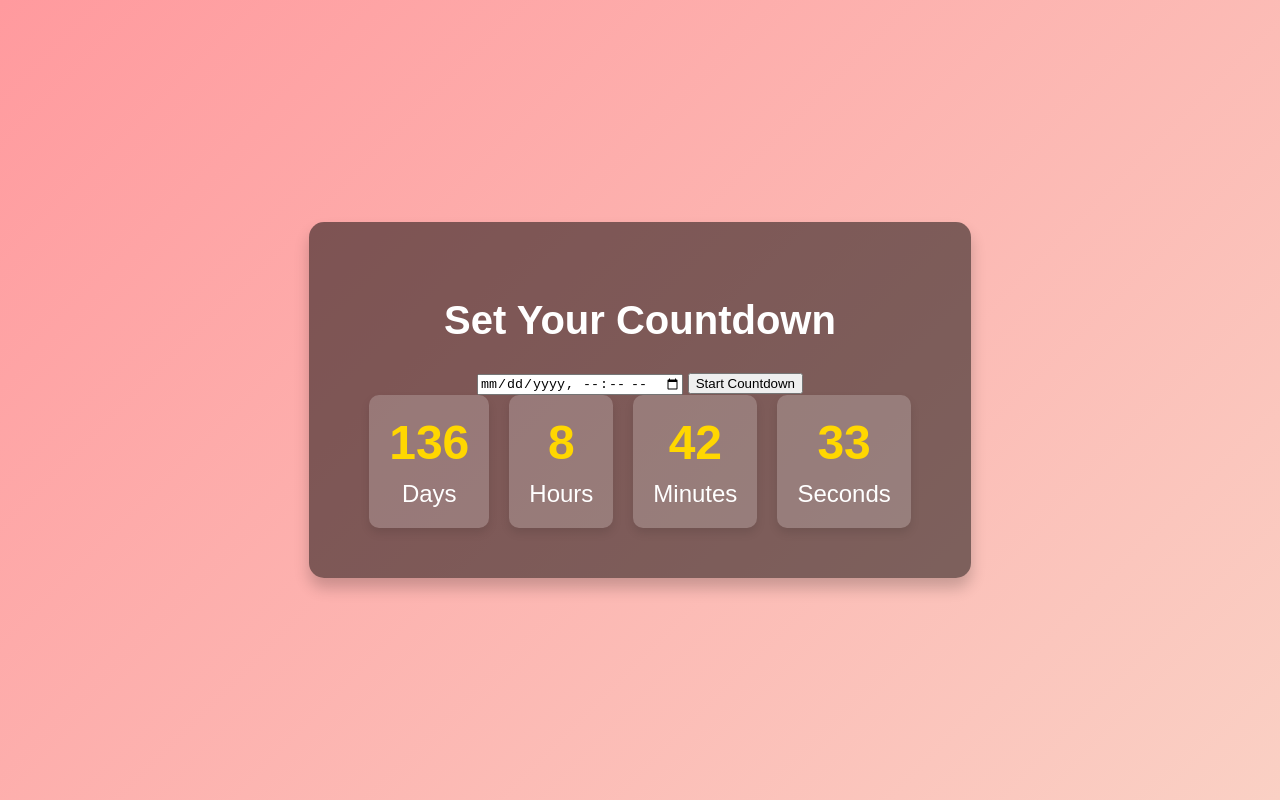
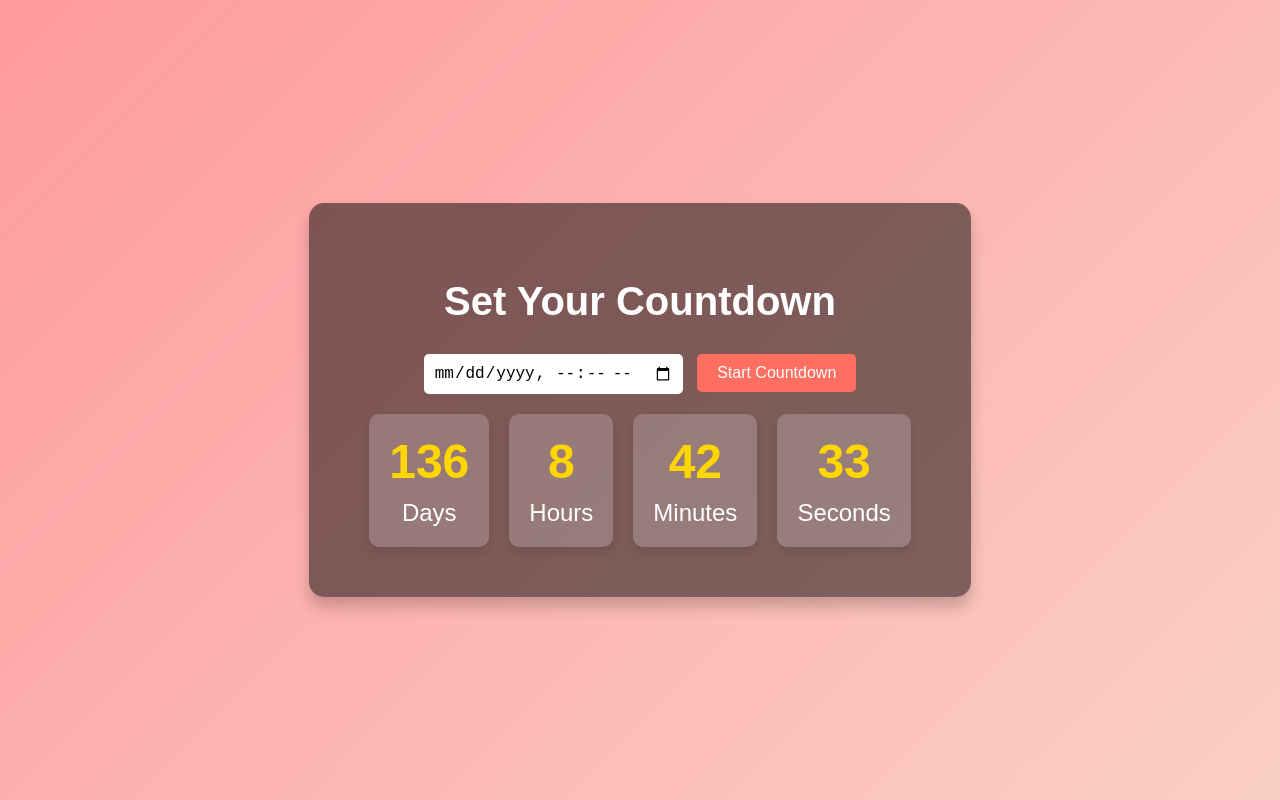
Before and after one commit to Xerinzxx/countdown-timer, a plain HTML site: page docs/index.html in a window 1280 px wide. Drawn offline with Linux system fonts and the light colour scheme.

Commit message:
Update styles.css

```diff
--- a/docs/styles.css
+++ b/docs/styles.css
@@ -22,6 +22,32 @@ h1 {
     margin-bottom: 30px;
 }
 
+.input-container {
+    margin-bottom: 20px;
+}
+
+input[type="datetime-local"] {
+    padding: 10px;
+    border-radius: 5px;
+    border: none;
+    font-size: 1rem;
+}
+
+button {
+    padding: 10px 20px;
+    border: none;
+    border-radius: 5px;
+    background-color: #ff6f61;
+    color: white;
+    font-size: 1rem;
+    cursor: pointer;
+    margin-left: 10px;
+}
+
+button:hover {
+    background-color: #ff4a3a;
+}
+
 #countdown {
     display: flex;
     justify-content: space-around;
@@ -44,3 +70,7 @@ h1 {
     font-weight: bold;
     color: #ffd700;
 }
+
+.hidden {
+    display: none;
+}
```
